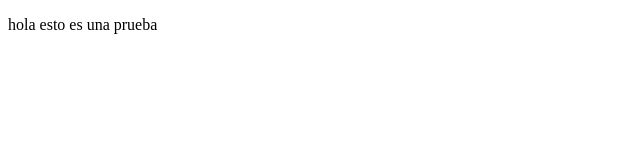
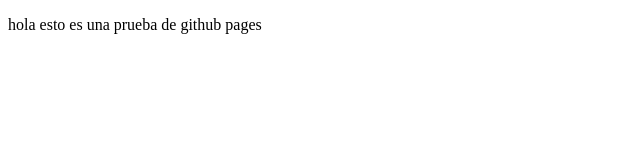
Before and after one commit to yanine10/pruebas, a plain HTML site: page index.html in a window 1280 px wide. Shown: the whole page, without its empty margins (0-640 px from the left). Drawn offline with Linux system fonts and the light colour scheme.

Commit message:
Update index.html

```diff
--- a/index.html
+++ b/index.html
@@ -8,7 +8,7 @@
 </head>
 
 <body>
-    <p>hola esto es una prueba</p>
+    <p>hola esto es una prueba de github pages</p>
 </body>
 
 </html>
```
